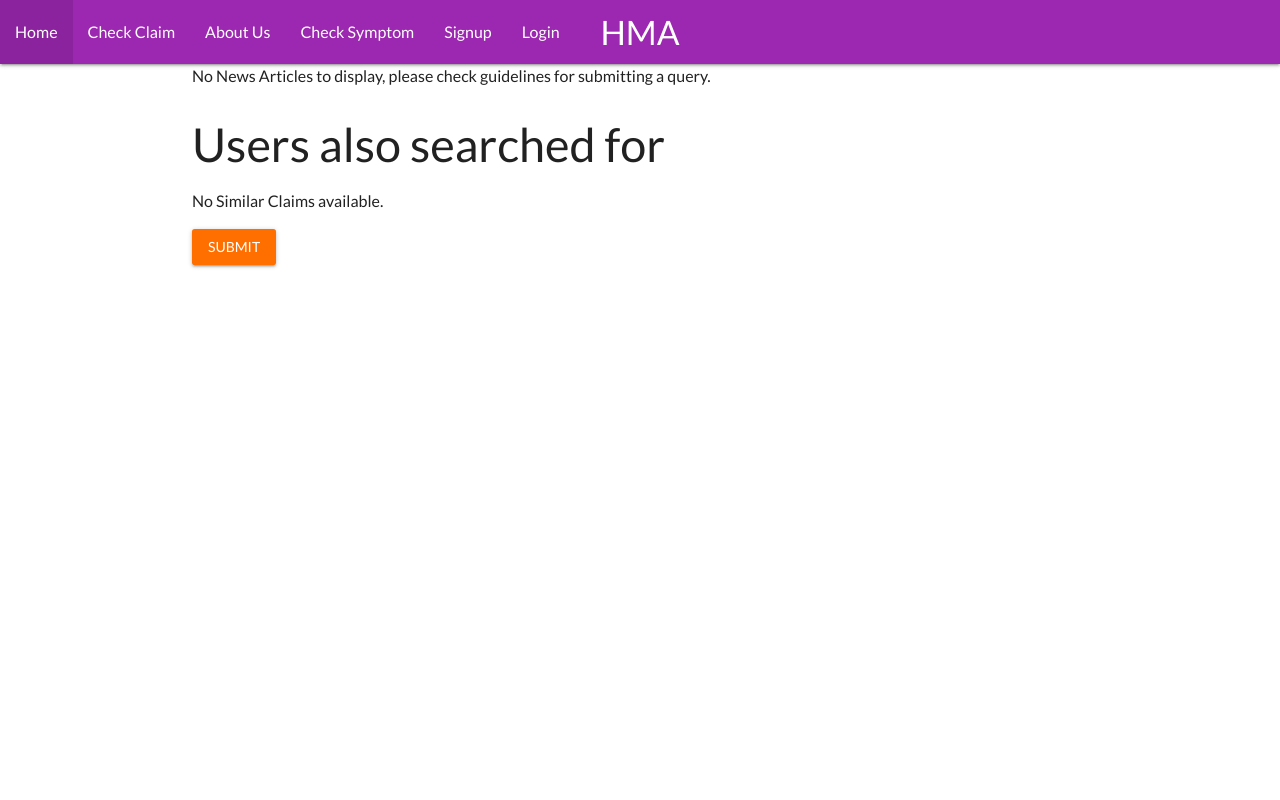
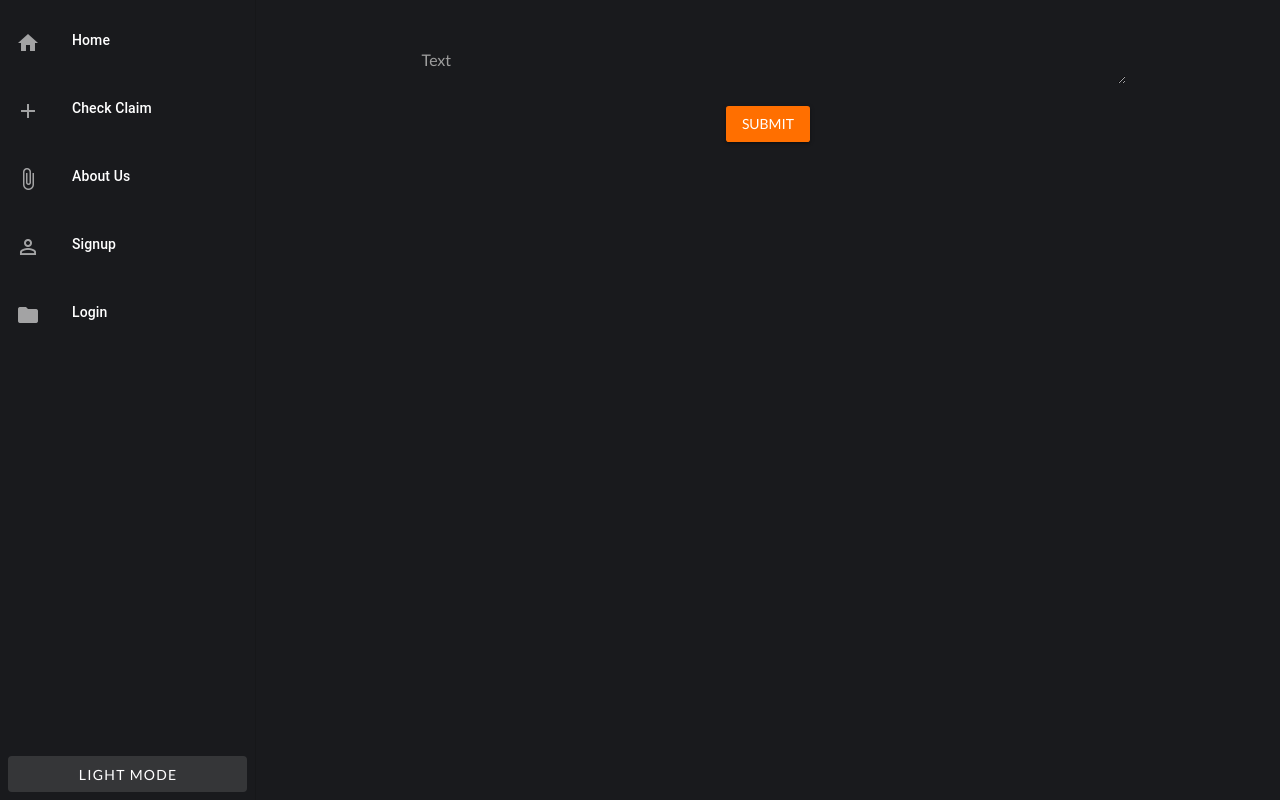
Before and after one commit to Homerism/Medi-Truth, a Flask app: page /checkclaim in a window 1280 px wide. Run offline with Flask 2, Linux system fonts and the light colour scheme; parts of the project's set-up code (start-up, migrations or seed data) failed here and were passed over; some libraries are stand-ins or nearby versions.

Commit message:
Most recent changes/ Fixed claims error throw

```diff
--- a/App/templates/claimcheck.html
+++ b/App/templates/claimcheck.html
@@ -42,11 +42,7 @@
   {% endif %} {% endwith %}
 
   <!-- If no article was submitted Display -->
-  {% if not news %}
-  <p>
-    No News Articles to display, please check guidelines for submitting a query.
-  </p>
-  {% else %}
+  {% if not news %} {% else %}
   <!-- Display Articles if claim was submitted-->
   {% for article in news %}
   <v-card
@@ -64,40 +60,35 @@
   >
   {% endfor %} {% endif %}
   <!--Display no similar claims-->
-  <v-sheet class="text-left justify-left" color="transparent">
-    <h3>Users also searched for</h3>
-    {% if not similar_claims %}
-    <p>No Similar Claims available.</p>
-    {% else %}
-    <!-- Display Similar claims-->
-    <ol>
-      {% for claim in similar_claims %}
-      <li>
-        <div><b>{{claim.text}}</b></div>
-        <div>User: {{claim.claimant}}</div>
-        {% for claim in claim.claimReview %}
-        <div>User: {{claim.publisher.name}}</div>
-        <div>Ratings: {{claim.textualRating}}</div>
-        <a href="{{claim.url}}"> Read More</a>
-        {% endfor %}
-      </li>
-      {% endfor %}
-    </ol>
-    {% endif %}
+  {% if not similar_claims %} {% else %}
+  <!-- Display Similar claims-->
+  <h3>Users also searched for</h3>
+  {% for claim in similar_claims %}
+  <v-sheet color="transparent" class="text-left">
+    <div class="text=h6">{{claim.text}}</div>
+    <div>{{claim.claimant}}</div>
   </v-sheet>
+  {% for claim in claim.claimReview %}
+  <v-card
+    class="text-left my-5"
+    flat
+    variant="tonal"
+    width="block"
+    title="{{claim.publisher.name}}"
+    subtitle="{{claim.textualRating}}"
+  >
+    <v-card-actions>
+      <v-btn variant="text" href="{{claim.url}}"> Learn More </v-btn>
+    </v-card-actions></v-card
+  >
+  {% endfor %} {% endfor %} {% endif %}
 
   <!-- FORM -->
   <form class="col s12 m8 offset-m2" method="POST" action="/checkclaim">
     {{ form.csrf_token }}
     <!-- Text Field -->
     <div class="input-field col s12 m8 offset-m2">
-      <v-text-field
-        type="input"
-        variant="outlined"
-        class="validate"
-        placeholder="Query"
-        density="compact"
-      ></v-text-field>
+      {{ form.textarea(size=20, class="validate") }} {{ form.textarea.label }}
     </div>
     <div class="input-field col s12 m8 offset-m2">{{form.submit}}</div>
   </form>
--- a/App/templates/layout.html
+++ b/App/templates/layout.html
@@ -26,9 +26,9 @@
     />
     <!-- Layout styling -->
     <style>
-      @import url("https://fonts.googleapis.com/css2?family=Lato&display=swap");
-      body {
-        font-family: "Lato", sans-serif;
+      @import url('https://fonts.googleapis.com/css2?family=Lato&display=swap');
+      body{
+        font-family: 'Lato', sans-serif;
       }
       </style>
     <!--Let browser know website is optimized for mobile-->
@@ -36,39 +36,52 @@
     <title>{% block title %}{% endblock %}</title>
   </head>
   <body>
-    <nav class="purple">
-      <div class="nav-wrapper">
-        <a href="#!" class="brand-logo center"
-          >{% block page %}{% endblock %}</a
+              <div id="app"></div>
+              <script src="https://unpkg.com/vue@3/dist/vue.global.js"></script>
+              <script src="https://cdn.jsdelivr.net/npm/vuetify@3.1.10/dist/vuetify.min.js"></script>
+              <script type="text/x-template" id="app-template">
+                <v-app>
+                  <v-layout>
+      <!-- Navigation -->
+                    <v-navigation-drawer color="#191A1D">
+              <!-- List Rendering  -->
+                      <v-list density="compact" nav>
+                        <v-list-item
+                                v-for="nav in navs"
+                                :href="nav.link"
+                                style="color: white"
                               >
-        <div class="nav-wrapper">
-          <ul id="nav-mobile" class="left">
-            <li><a href="/">Home</a></li>
-            <li><a href="/checkclaim">Check Claim</a></li>
-            <li><a href="/about">About Us</a></li>
-            <li><a href="/symptoms">Check Symptom</a></li>
-            <li><a href="/usersignup">Signup</a></li>
-            <li><a href="/login">Login</a></li>
-          </ul>
+                            <template v-slot:prepend>
+                            <v-icon :icon="nav.icon"> </v-icon>
+                          </template>
+                           <v-list-item-title class="text-subtitle-2 font-weight-medium" v-text="nav.title"></v-list-item-title>
+                            </v-list-item>
+                      </v-list>
+
+                      <template v-slot:append>
+                        <div class="pa-2">
+                          <v-btn block variant="tonal">
+                            Light Mode
+                          </v-btn>
                         </div>
-      </div>
-    </nav>
+                      </template>
+                    </v-navigation-drawer>
+              <!-- Main Content, Right of Navigation Drawer -->
+                    <v-main style="background-color: #191A1D; color: white">
+                      <div class="container d-flex justify-center flex-coloumn text-center" id="content">{% block content %}{% endblock %}</div>
+                    </v-main>
+                  </v-layout>
 
-    {% with messages = get_flashed_messages() %} {% if messages %}
-    <nav class="white black-text" style="padding: 10px">
-      <div class="nav-wrapper">
-        <ul class="flashes">
-          {% for message in messages %}
-          <li>{{ message }}</li>
-          {% endfor %}
-        </ul>
-      </div>
-    </nav>
-    {% endif %} {% endwith %}
+<!-- Notify User of something-->
 
-    <div class="container" id="content">{% block content %}{% endblock %}</div>
+
+      </v-app>
+    </script>
+      </script>
+
     <script src="https://cdnjs.cloudflare.com/ajax/libs/materialize/1.0.0/js/materialize.min.js"></script>
     <script src="e2e/require.js"></script>
+
   </body>
   <script>
     const { createApp } = Vue;
@@ -81,43 +94,20 @@
 
       data() {
         return {
-          message: "Hello Vue!",
-          navs: [
-            { title: "Home", icon: "mdi-home", link: "/" },
-            { title: "Check Claim", icon: "mdi-plus", link: "/checkclaim" },
-            { title: "About Us", icon: "mdi-paperclip", link: "/about" },
-            {
-              title: "Check Symptom",
-              icon: "mdi-clipboard-outline",
-              link: "/symptoms",
-            },
-            {
-              title: "Signup",
-              icon: "mdi-account-outline",
-              link: "/usersignup",
-            },
-            { title: "Login", icon: "mdi-folder", link: "/login" },
-          ],
+          message: 'Hello Vue!',
+          navs: ([{title: 'Home', icon: 'mdi-home', link: '/'},
+                  {title: 'Check Claim', icon: 'mdi-plus', link: '/checkclaim'},
+                  {title: 'About Us', icon: 'mdi-paperclip', link: '/about'},
+                  {title: 'Signup', icon: 'mdi-account-outline', link: '/usersignup'},
+                  {title: 'Login', icon: 'mdi-folder', link: '/login'},]),
 
-          guides: [
-            {
-              title: "Submit a Query",
-              subtitle: "Click on new claim and hit enter",
-              icon: "",
-            },
-            {
-              title: "Symptom Checker",
-              subtitle: "Check what illness has these symptoms",
-              icon: "",
-            },
-            {
-              title: "Recents",
-              subtitle: "Log in and keep tabs on your searches",
-              icon: "",
-            },
-          ],
-        };
-      },
+          guides: ([{title: 'Submit a Query', subtitle:'Click on new claim and hit enter', icon: '' },
+          {title: 'Symptom Checker', subtitle: 'Check what illness has these symptoms', icon: '' },
+          {title: 'Recents', subtitle: 'Log in and keep tabs on your searches', icon: '' }
+          ])
+                }
+      }
+
     })
       .use(vuetify)
       .mount("#app");
--- a/App/views/index.py
+++ b/App/views/index.py
@@ -39,10 +39,10 @@
         similar_claims = similar_claim(form.textarea.data)
         if prediction_int == 1:
             verdict = "this claim is most likely credible"
-            flash(f"  {verdict} ", category="error")
-            flash(f"   {response}", category="error")
+            flash(f"  {verdict} {response}")
+            flash(f"  {verdict} {response}")
         else:
             verdict = "this claim is most likely NOT credible"
-            flash(f"  {verdict} ", category="error")
-            flash(f"  {response}", category="error")
+            flash(f"  {verdict} {response}")
+            flash(f"  {verdict} {response}")
     return render_template('claimcheck.html', form=form, news=news, similar_claims=similar_claims)
```
Also changed, not shown: App/templates/about-us.html (+3 -8 lines), App/templates/login-layout.html (+34 -31 lines). Lines whose indentation alone changed are shown as unchanged.
